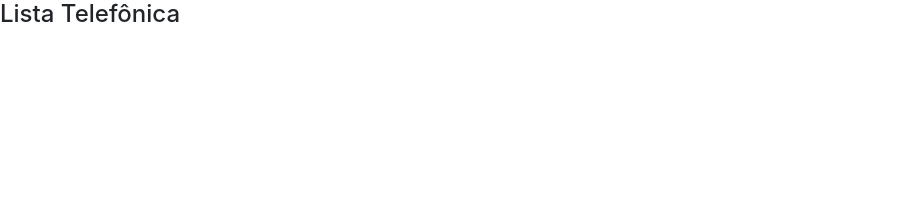
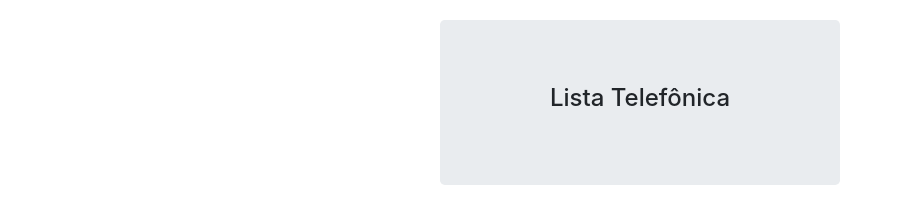
Before and after one commit to Jhonatan-Pereira/angularjs_lista_telefonica, a plain HTML site: page projeto_lista_telefonica/index.html in a window 1280 px wide. Shown: the whole page, without its empty margins (0-902 px from the left). Drawn offline with nearby package versions, Linux system fonts and the light colour scheme.

Commit message:
alterando estilo

```diff
--- a/projeto_lista_telefonica/index.html
+++ b/projeto_lista_telefonica/index.html
@@ -5,6 +5,15 @@
   <meta name="viewport" content="width=device-width, initial-scale=1.0">
   <title>Lista Telefonica</title>
   <link rel="stylesheet" href="https://cdn.jsdelivr.net/npm/bootstrap@4.5.3/dist/css/bootstrap.min.css" integrity="sha384-TX8t27EcRE3e/ihU7zmQxVncDAy5uIKz4rEkgIXeMed4M0jlfIDPvg6uqKI2xXr2" crossorigin="anonymous">
+  <style>
+    .jumbotron {
+      width: 400px;
+      text-align: center;
+      margin-top: 20px;
+      margin-left: auto;
+      margin-right: auto;
+    }
+  </style>
   <script src="../../angular-1.8.0/angular.min.js"></script>
   <script>
     angular.module("listaTelefonica", []);
@@ -16,8 +25,8 @@
 </head>
 <body ng-controller="listaTelefonicaCtrl">
   <div>
-    <div>
-      <h4 ng-bind="app"></h4>
+    <div class="jumbotron">
+      <h4>{{app}}</h4>
     </div>
   </div>
 </body>
```
